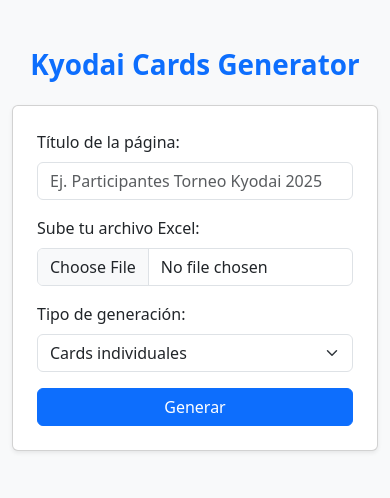
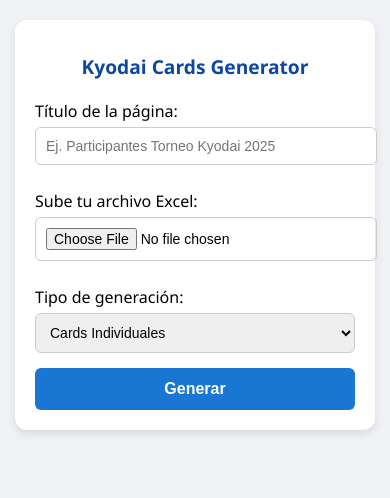
Before and after one commit to luisv21/NatsukyWeb, a Flask app: page / in a window 390 px wide. Shown: the top 498 px of the page. Run offline with Flask 3, Linux system fonts and the light colour scheme.

Commit message:
Make index.html fully responsive for mobile

```diff
--- a/templates/index.html
+++ b/templates/index.html
@@ -1,31 +1,96 @@
 <!DOCTYPE html>
 <html lang="es">
 <head>
-    <meta charset="UTF-8">
-    <title>Karate-Do Ryobu-kai Panamá</title>
-    <link href="https://cdn.jsdelivr.net/npm/bootstrap@5.3.0/dist/css/bootstrap.min.css" rel="stylesheet">
+  <meta charset="UTF-8">
+  <title>Kyodai Cards Generator</title>
+  <meta name="viewport" content="width=device-width, initial-scale=1.0">
+  <style>
+    body {
+      margin: 0;
+      font-family: 'Segoe UI', sans-serif;
+      background-color: #f0f2f5;
+    }
+
+    .container {
+      max-width: 400px;
+      margin: 50px auto;
+      padding: 20px;
+      background: white;
+      border-radius: 12px;
+      box-shadow: 0 4px 10px rgba(0,0,0,0.1);
+    }
+
+    h1 {
+      text-align: center;
+      color: #0d47a1;
+      font-size: 1.5rem;
+      margin-bottom: 20px;
+    }
+
+    label {
+      display: block;
+      margin: 10px 0 5px;
+      font-weight: 500;
+    }
+
+    input[type="text"],
+    select,
+    input[type="file"] {
+      width: 100%;
+      padding: 10px;
+      margin-bottom: 15px;
+      border-radius: 6px;
+      border: 1px solid #ccc;
+      font-size: 14px;
+    }
+
+    button {
+      width: 100%;
+      padding: 12px;
+      background-color: #1976d2;
+      color: white;
+      font-weight: bold;
+      border: none;
+      border-radius: 6px;
+      cursor: pointer;
+      font-size: 16px;
+    }
+
+    button:hover {
+      background-color: #0d47a1;
+    }
+
+    @media (max-width: 480px) {
+      .container {
+        margin: 20px 15px;
+      }
+
+      h1 {
+        font-size: 1.2rem;
+      }
+    }
+  </style>
 </head>
-<body class="bg-light">
-<div class="container py-5">
-    <h1 class="text-center mb-4 text-primary fw-bold">Kyodai Cards Generator</h1>
-    <form method="POST" enctype="multipart/form-data" class="card p-4 shadow-sm">
-        <div class="mb-3">
-            <label for="page_title" class="form-label">Título de la página:</label>
-            <input type="text" class="form-control" name="page_title" placeholder="Ej. Participantes Torneo Kyodai 2025" required>
-        </div>
-        <div class="mb-3">
-            <label for="excel" class="form-label">Sube tu archivo Excel:</label>
-            <input type="file" class="form-control" name="excel" accept=".xlsx" required>
-        </div>
-        <div class="mb-3">
-            <label for="mode" class="form-label">Tipo de generación:</label>
-            <select class="form-select" name="mode">
-                <option value="individual">Cards individuales</option>
-                <option value="categoria">Cards por categoría</option>
-            </select>
-        </div>
-        <button type="submit" class="btn btn-primary w-100">Generar</button>
+<body>
+
+  <div class="container">
+    <h1>Kyodai Cards Generator</h1>
+    <form action="/" method="POST" enctype="multipart/form-data">
+      <label for="page_title">Título de la página:</label>
+      <input type="text" id="page_title" name="page_title" placeholder="Ej. Participantes Torneo Kyodai 2025">
+
+      <label for="excel">Sube tu archivo Excel:</label>
+      <input type="file" name="excel" id="excel" accept=".xlsx,.xls">
+
+      <label for="mode">Tipo de generación:</label>
+      <select name="mode" id="mode">
+        <option value="individual">Cards Individuales</option>
+        <option value="categoria">Por Categoría</option>
+      </select>
+
+      <button type="submit">Generar</button>
     </form>
-</div>
+  </div>
+
 </body>
 </html>
```
